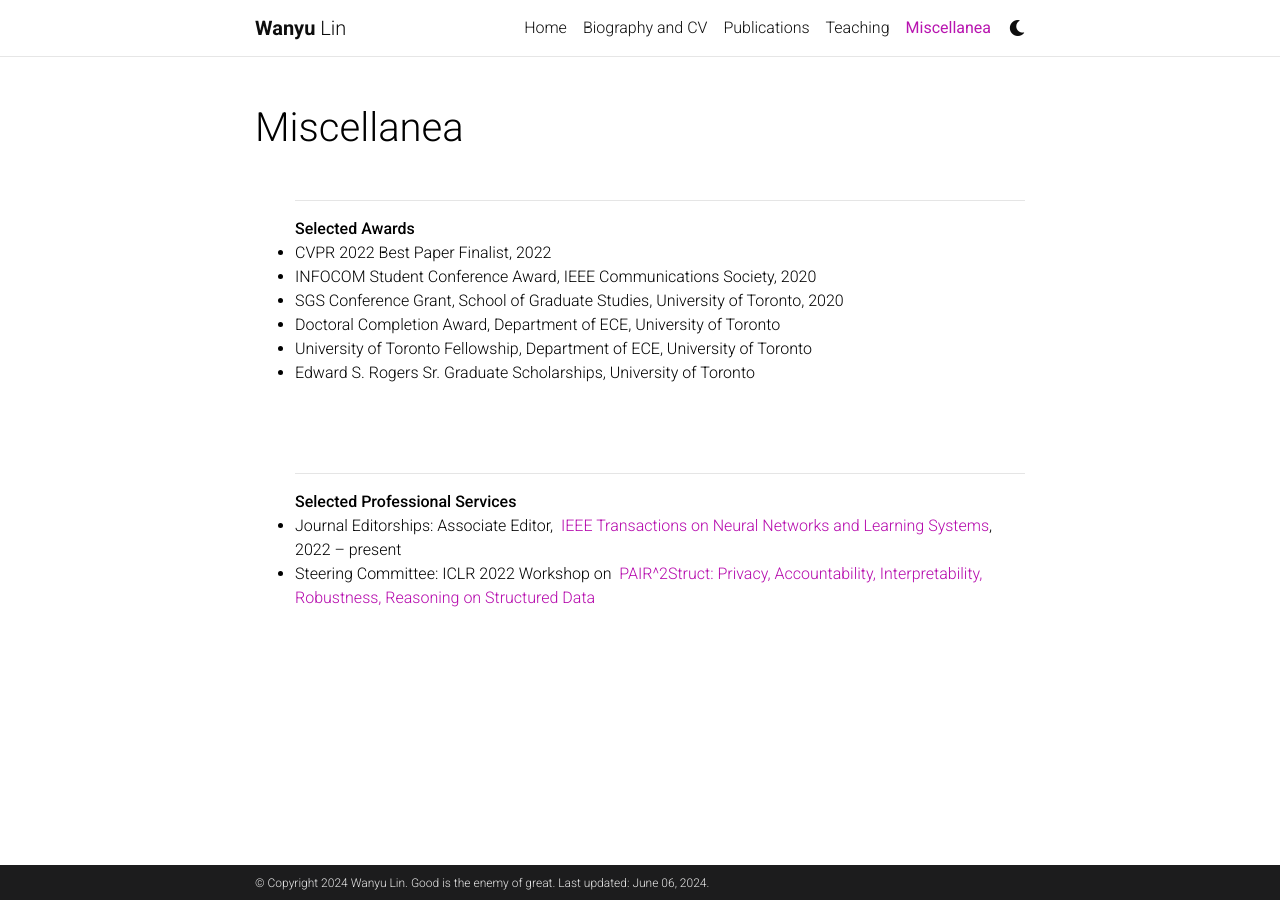
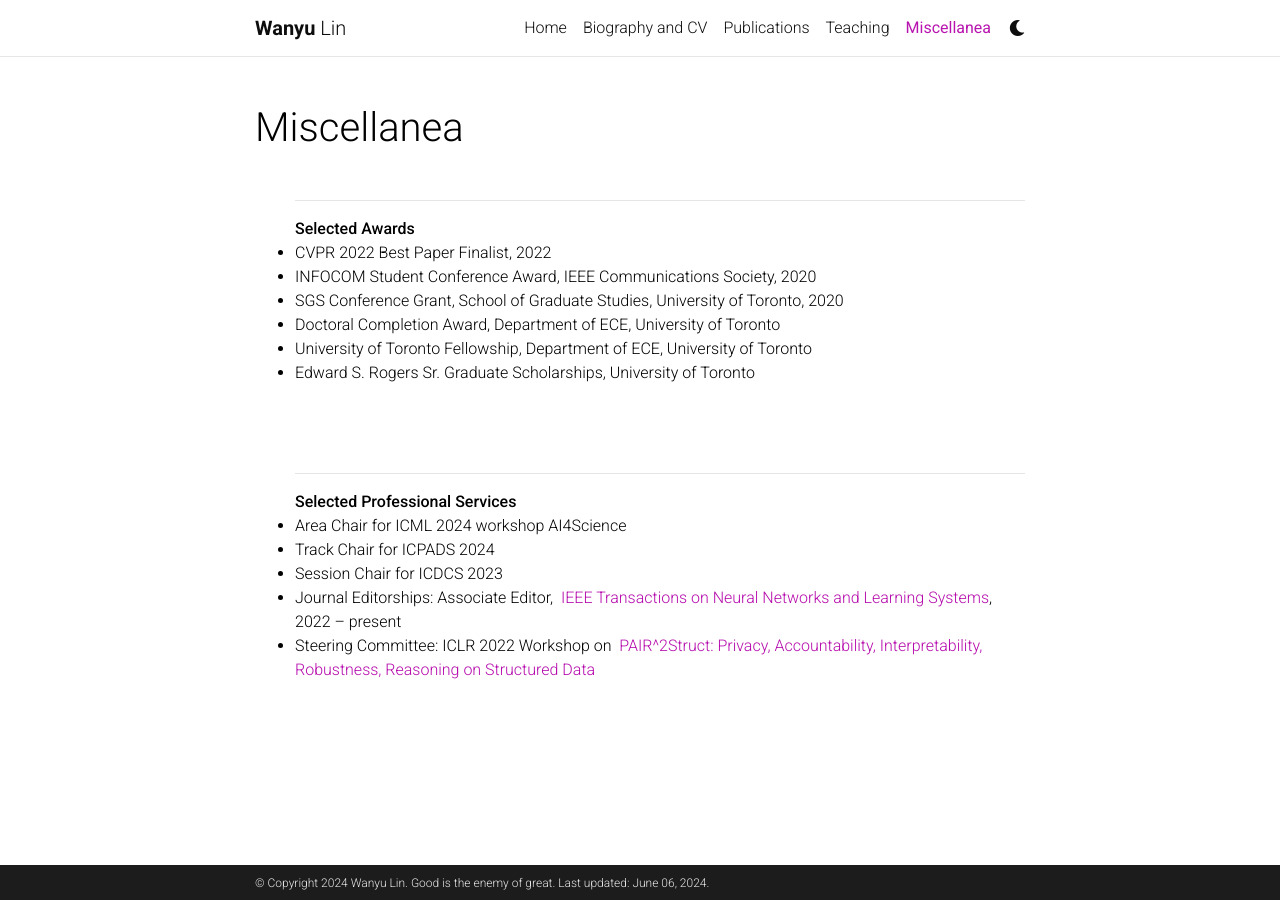
Before and after one commit to wanyu-lin/wanyulin.github.io, a Jekyll site: the page built from _pages/awards.md, in a window 1280 px wide. Built offline with Jekyll 4.4.1, drawn with Linux system fonts in a browser that asks for light colours; comment, search, counter and statistics services are not loaded; a style sheet for code colours, icons or effects is not loaded.

Commit message:
Update awards.md

```diff
--- a/_pages/awards.md
+++ b/_pages/awards.md
@@ -35,5 +35,8 @@ nav: true
 <br><br>
 <p><hr>
 <strong>Selected Professional Services</strong>
+<li> Area Chair for ICML 2024 workshop AI4Science
+<li> Track Chair for ICPADS 2024
+<li> Session Chair for ICDCS 2023
 <li>Journal Editorships: Associate Editor,  <a href="https://cis.ieee.org/publications/t-neural-networks-and-learning-systems/ieee-transactions-on-neural-networks-and-learning-systems">IEEE Transactions on Neural Networks and Learning Systems</a>, 2022 – present
 <li>Steering Committee: ICLR 2022 Workshop on  <a href="https://pair2struct-workshop.github.io">PAIR^2Struct: Privacy, Accountability, Interpretability, Robustness, Reasoning on Structured Data</a>
```
